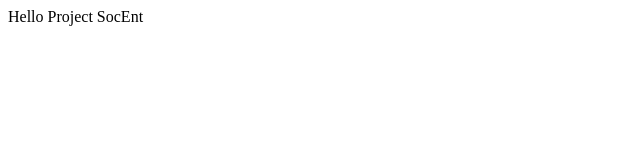
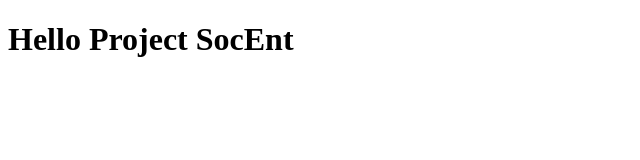
Before and after one commit to gabriellamon/Project_SocEnt, a plain HTML site: page Index.html in a window 1280 px wide. Shown: the whole page, without its empty margins (0-640 px from the left). Drawn offline with Linux system fonts and the light colour scheme.

Commit message:
Added h1 tag

```diff
--- a/Index.html
+++ b/Index.html
@@ -4,6 +4,7 @@
 	<title>Project SocEnt</title>
 </head>
 <body>
-Hello Project SocEnt
+<h1>Hello Project SocEnt</h1>
+
 </body>
 </html>
```
